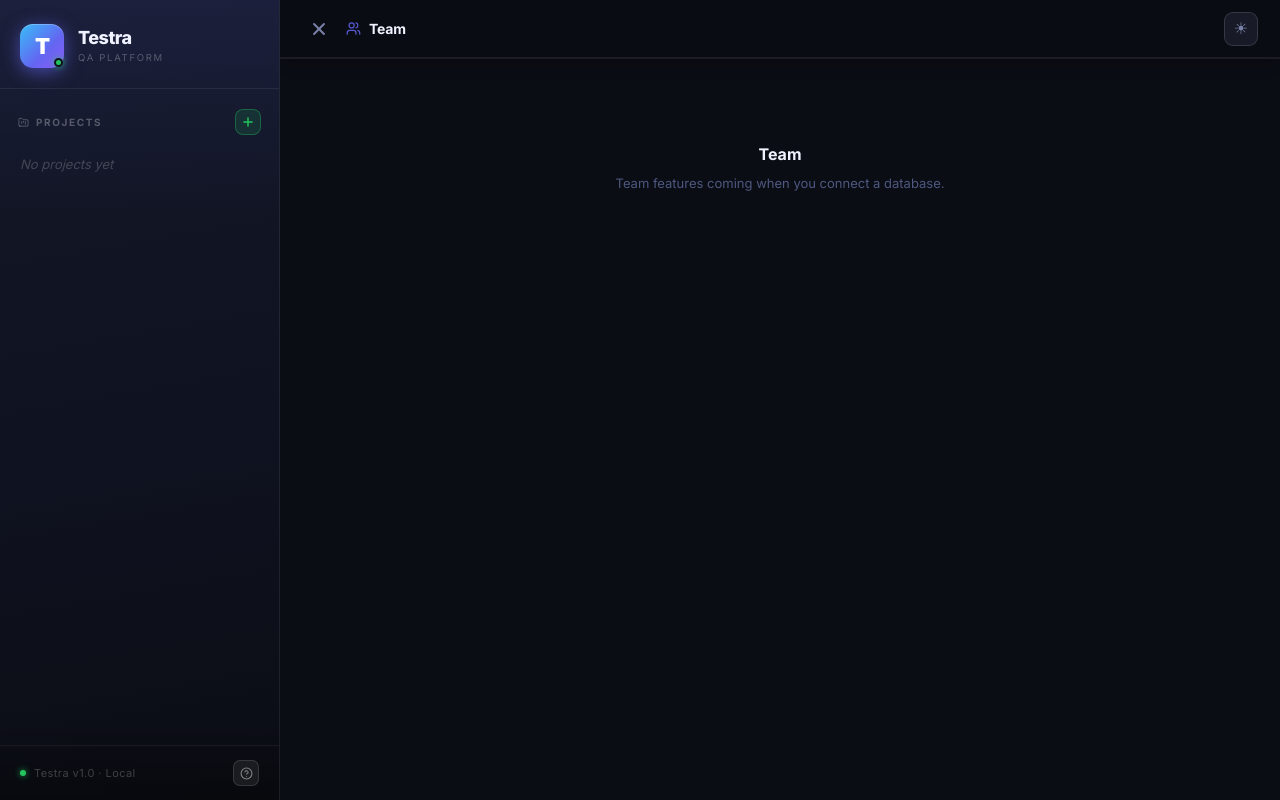
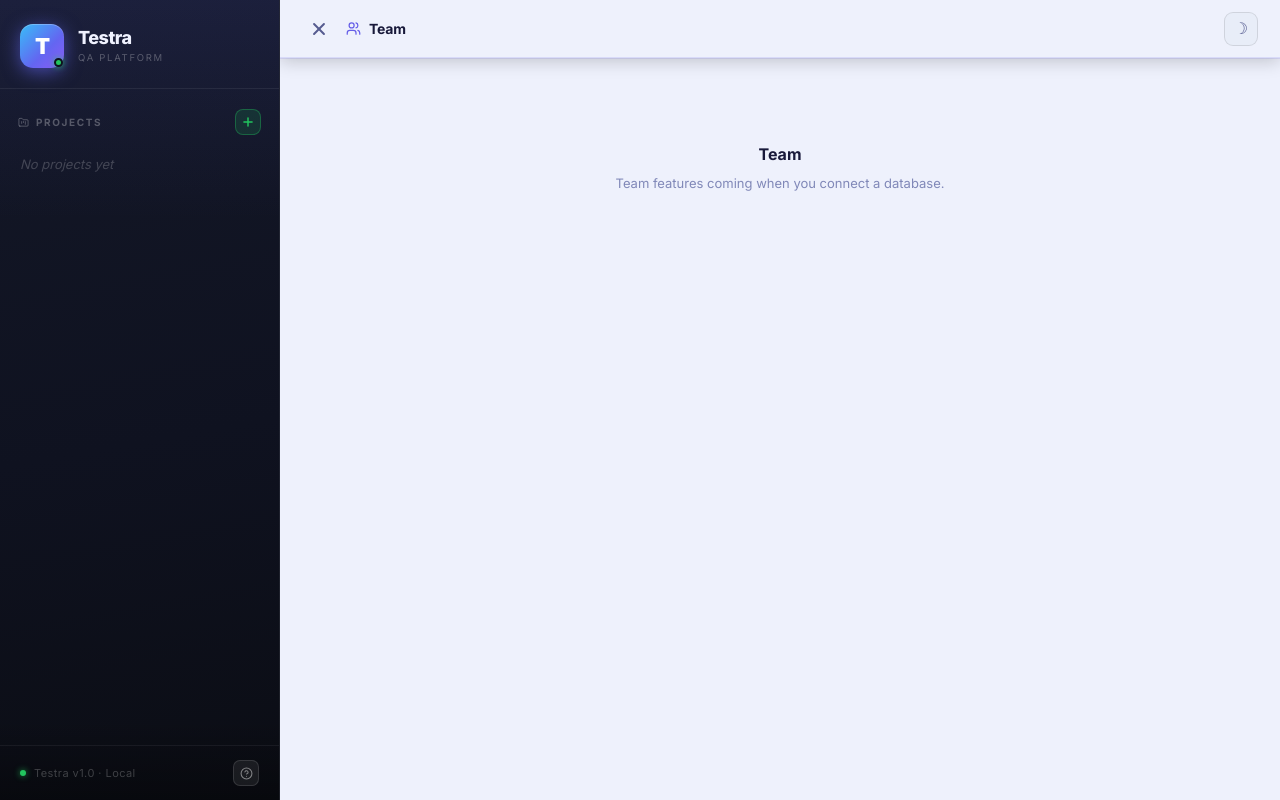
Before and after one commit to AbdullahTahir-GD/qa-tool, a Next.js app: page /team in a window 1280 px wide. Built offline with nearby package versions, Linux system fonts and the light colour scheme.

Commit message:
fix: supabase schema and team flow 1

```diff
--- a/components/providers/theme-provider.tsx
+++ b/components/providers/theme-provider.tsx
@@ -3,7 +3,7 @@ import { createContext, useContext, useEffect, useState } from 'react'
 
 type Theme = 'dark' | 'light'
 interface ThemeCtx { theme: Theme; toggle: () => void }
-const ThemeContext = createContext<ThemeCtx>({ theme: 'dark', toggle: () => {} })
+const ThemeContext = createContext<ThemeCtx>({ theme: 'light', toggle: () => {} })
 
 function applyTheme(t: Theme) {
   const el = document.documentElement
@@ -18,10 +18,10 @@ function applyTheme(t: Theme) {
 }
 
 export function ThemeProvider({ children }: { children: React.ReactNode }) {
-  const [theme, setTheme] = useState<Theme>('dark')
+  const [theme, setTheme] = useState<Theme>('light')
 
   useEffect(() => {
-    const stored = (localStorage.getItem('qf_theme') ?? 'dark') as Theme
+    const stored = (localStorage.getItem('qf_theme') ?? 'light') as Theme
     setTheme(stored)
     applyTheme(stored)
   }, [])
```
